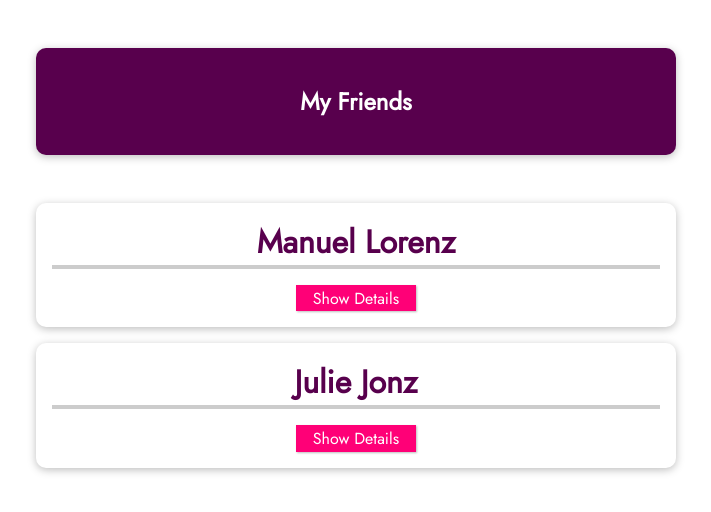
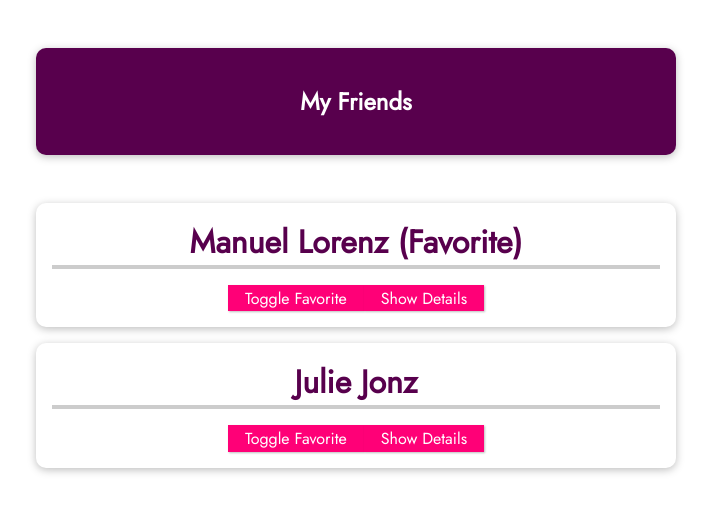
Before and after one commit to PriR/VueCompleteGuide, a Vue app: page / in a window 1280 px wide. Shown: the top 512 px of the page, without its empty margins (284-995 px from the left). Built offline with nearby package versions, Linux system fonts and the light colour scheme.

Commit message:
'Changing' props by copying passed props from parent to child

```diff
--- a/src/App.vue
+++ b/src/App.vue
@@ -2,8 +2,8 @@
   <section>
     <header><h1>My Friends</h1></header>
     <ul>
-      <friend-contact name="Manuel Lorenz" phone-number="12344" email-address="manu@local.com"></friend-contact>
-      <friend-contact name="Julie Jonz" phone-number="12323" email-address="julie@local.com"></friend-contact>
+      <friend-contact name="Manuel Lorenz" phone-number="12344" email-address="manu@local.com" is-favorite="1"></friend-contact>
+      <friend-contact name="Julie Jonz" phone-number="12323" email-address="julie@local.com" is-favorite="0"></friend-contact>
     </ul>
   </section>
 </template>
--- a/src/components/FriendContact.vue
+++ b/src/components/FriendContact.vue
@@ -1,6 +1,7 @@
 <template>
   <li>
-    <h2>{{ name }}</h2>
+    <h2>{{ name }} {{ friendIsFavorite === '1' ? '(Favorite)' : '' }}</h2>
+    <button @click="toggleFavorite">Toggle Favorite</button>
     <button @click="toggleDetails">{{ detailsAreVisible ? 'Hide' : 'Show' }} Details</button>
     <ul v-if="detailsAreVisible">
       <li><strong>Phone:</strong>{{ phoneNumber }}</li>
@@ -14,17 +15,26 @@
   props: [
     'name',
     'phoneNumber',
-    'emailAddress'
+    'emailAddress',
+    'isFavorite'
   ],
   data() {
     return {
       detailsAreVisible: false,
-      friend: { id: 'manuel' , name: 'Manuel Lorenz', phone: '12344', email: 'manu@local.com'}
+      friend: { id: 'manuel' , name: 'Manuel Lorenz', phone: '12344', email: 'manu@local.com'},
+      friendIsFavorite: this.isFavorite
     }
   },
   methods: {
     toggleDetails() {
       this.detailsAreVisible = !this.detailsAreVisible
+    },
+    toggleFavorite() {
+      if(this.friendIsFavorite === '1') {
+        this.friendIsFavorite = '0'
+      } else {
+        this.friendIsFavorite = '1'
+      }
     }
   }
 }
```
